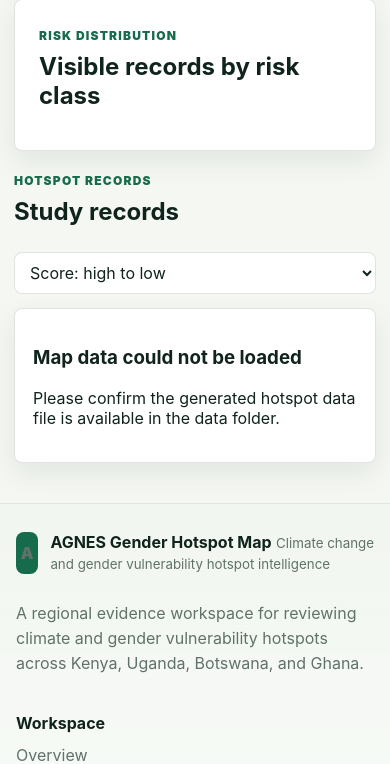
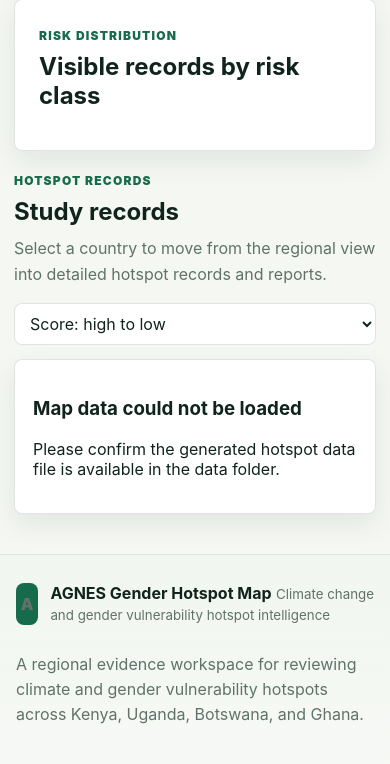
Before and after one commit to nimba005/gender-map, a Flask app: page /map in a window 390 px wide. Shown: the part 1881-2645 px from the top of the page. Run offline with Flask 3, Linux system fonts and the light colour scheme; data that the repository does not hold is empty; some libraries are stand-ins or nearby versions.

Commit message:
Updated the interactive map UX

```diff
--- a/static/css/styles.css
+++ b/static/css/styles.css
@@ -328,6 +328,9 @@
   position: sticky;
   top: 86px;
   padding: 20px;
+  max-height: calc(100vh - 104px);
+  overflow-y: auto;
+  scrollbar-width: thin;
 }
 
 .panel-heading h1 {
@@ -704,12 +707,69 @@
   margin-bottom: 14px;
 }
 
+.records-header p {
+  margin: 8px 0 0;
+  max-width: 780px;
+  color: var(--muted);
+  line-height: 1.6;
+}
+
 #sortSelect {
   max-width: 230px;
 }
 
 .record-grid {
   grid-template-columns: repeat(3, minmax(0, 1fr));
+}
+
+.country-record-card {
+  display: grid;
+  gap: 14px;
+  padding: 20px;
+  border: 1px solid var(--border);
+  border-radius: 8px;
+  background: linear-gradient(180deg, #ffffff 0%, #f4f8f4 100%);
+  box-shadow: var(--shadow-soft);
+}
+
+.country-record-top {
+  display: flex;
+  align-items: start;
+  justify-content: space-between;
+  gap: 12px;
+}
+
+.country-record-top h3 {
+  margin: 6px 0 0;
+  letter-spacing: 0;
+}
+
+.country-record-card p {
+  margin: 0;
+  color: var(--muted);
+  line-height: 1.6;
+}
+
+.country-record-metrics {
+  display: grid;
+  grid-template-columns: repeat(2, minmax(0, 1fr));
+  gap: 10px;
+}
+
+.country-record-metrics span {
+  padding: 12px;
+  border-radius: 8px;
+  background: var(--surface-soft);
+  color: var(--muted);
+  font-size: 13px;
+  font-weight: 800;
+}
+
+.country-record-metrics strong {
+  display: block;
+  margin-top: 4px;
+  color: var(--ink);
+  font-size: 17px;
 }
 
 .record-card {
@@ -1233,6 +1293,11 @@
   .workflow-grid {
     grid-template-columns: repeat(2, minmax(0, 1fr));
   }
+
+  .control-panel {
+    max-height: none;
+    overflow: visible;
+  }
 }
 
 @media (max-width: 860px) {
@@ -1255,6 +1320,7 @@
 
   .filter-stack,
   .record-grid,
+  .country-record-metrics,
   .overview-grid,
   .report-summary,
   .report-sector-grid,
--- a/static/js/map.js
+++ b/static/js/map.js
@@ -671,11 +671,66 @@
   `).join("");
 }
 
+function renderCountryRecordCards(records) {
+  const grid = document.getElementById("recordGrid");
+  const intro = document.getElementById("recordsIntro");
+  const empty = document.getElementById("emptyState");
+  document.getElementById("recordsTitle").textContent = "Country workspaces";
+  intro.textContent = "Choose one of the four country workspaces below to open its detailed hotspot records, reports, documents, and AI narratives.";
+  empty.hidden = true;
+
+  const byCountry = new Map();
+  records.forEach((record) => {
+    if (!byCountry.has(record.country)) byCountry.set(record.country, []);
+    byCountry.get(record.country).push(record);
+  });
+
+  grid.innerHTML = hotspotData.countries.map((country) => {
+    const countryRecords = byCountry.get(country.country) || [];
+    const scores = countryRecords
+      .map((record) => Number(metricForRecord(record)))
+      .filter(Number.isFinite);
+    const average = scores.length
+      ? scores.reduce((sum, value) => sum + value, 0) / scores.length
+      : country.average_score;
+    const highest = countryRecords.length
+      ? countryRecords.reduce((best, record) => (Number(metricForRecord(record)) || 0) > (Number(metricForRecord(best)) || 0) ? record : best, countryRecords[0])
+      : null;
+
+    return `
+      <article class="country-record-card" data-open-country="${escapeHtml(country.country)}">
+        <div class="country-record-top">
+          <div>
+            <span class="card-kicker">${escapeHtml(country.admin_label)} workspace</span>
+            <h3>${escapeHtml(country.country)}</h3>
+          </div>
+          <i class="risk-dot" style="background:${colorForCountry(country)}"></i>
+        </div>
+        <p>${escapeHtml(country.status)}</p>
+        <div class="country-record-metrics">
+          <span>Visible records <strong>${countryRecords.length}</strong></span>
+          <span>Average score <strong>${formatScore(average)}</strong></span>
+          <span>Highest hotspot <strong>${escapeHtml(highest?.name || country.highest_hotspot || "Awaiting data")}</strong></span>
+          <span>Top sector <strong>${escapeHtml(highest?.top_sector || country.top_sector || "Awaiting data")}</strong></span>
+        </div>
+        <button class="read-more-btn" type="button" data-open-country="${escapeHtml(country.country)}">Open detailed records</button>
+      </article>
+    `;
+  }).join("");
+}
+
 function renderRecordCards(records) {
   const grid = document.getElementById("recordGrid");
   const empty = document.getElementById("emptyState");
-  document.getElementById("recordsTitle").textContent =
-    state.country === "__all__" ? "All detailed hotspot records" : `${state.country} hotspot records`;
+  const intro = document.getElementById("recordsIntro");
+
+  if (state.country === "__all__") {
+    renderCountryRecordCards(records);
+    return;
+  }
+
+  document.getElementById("recordsTitle").textContent = `${state.country} hotspot records`;
+  intro.textContent = `Detailed hotspot records for ${state.country}. Use the cards below to open county, district, or regional reports one place at a time.`;
 
   empty.hidden = records.length > 0;
   grid.innerHTML = records.map((record) => {
@@ -818,6 +873,16 @@
   document.getElementById("overviewReadMore").addEventListener("click", () => renderFullReport());
   document.getElementById("overviewBack").addEventListener("click", clearSelectedRecord);
   document.addEventListener("click", (event) => {
+    const countryTarget = event.target.closest("[data-open-country]");
+    if (countryTarget) {
+      state.country = countryTarget.getAttribute("data-open-country");
+      document.getElementById("countrySelect").value = state.country;
+      clearSelectedRecord();
+      applyState();
+      document.querySelector(".records-section")?.scrollIntoView({ behavior: "smooth", block: "start" });
+      return;
+    }
+
     const overviewTarget = event.target.closest("[data-overview-record]");
     if (overviewTarget) {
       selectRecord(overviewTarget.getAttribute("data-overview-record"), true);
--- a/templates/map.html
+++ b/templates/map.html
@@ -132,6 +132,7 @@
         <div>
           <span class="card-kicker">Hotspot records</span>
           <h2 id="recordsTitle">Study records</h2>
+          <p id="recordsIntro">Select a country to move from the regional view into detailed hotspot records and reports.</p>
         </div>
         <select id="sortSelect" aria-label="Sort records">
           <option value="score_desc">Score: high to low</option>
```
